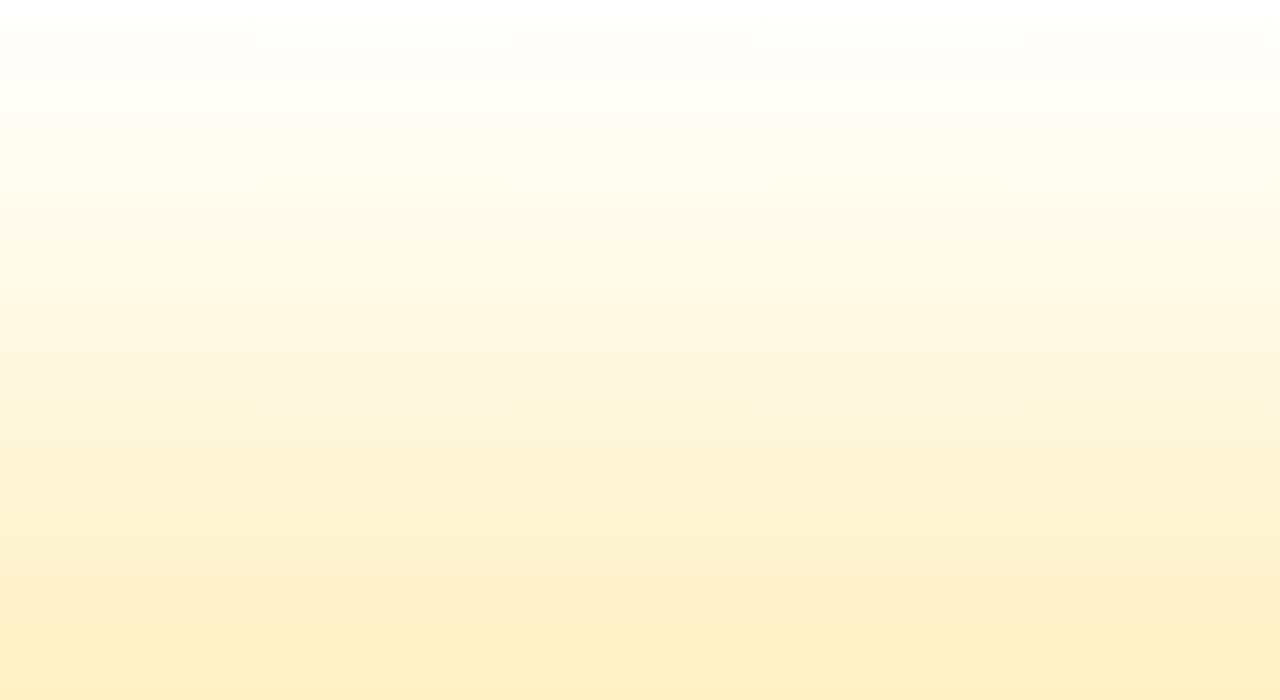
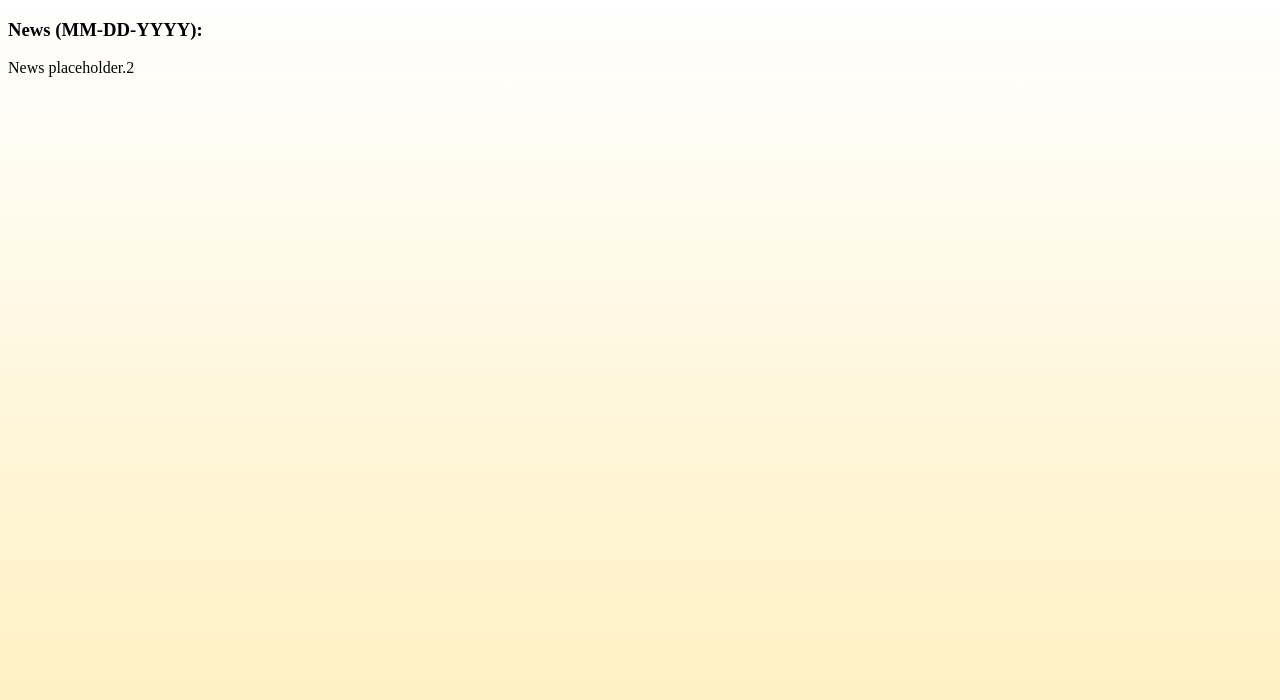
Before and after one commit to Yonkai/BBS, a Next.js app: page /news in a window 1280 px wide. Shown: the top 700 px of the page. Built offline with nearby package versions, Linux system fonts and the light colour scheme.

Commit message:
Added more placeholder text for settings and news pages.

```diff
--- a/pages/news.js
+++ b/pages/news.js
@@ -12,6 +12,8 @@ export default () => (
       <meta name="viewport" content="minimum-scale=1, initial-scale=1, width=device-width, shrink-to-fit=no">
       </meta>
     </Head>
+    <h3>News (MM-DD-YYYY):</h3>
+    <p>News placeholder.2</p>
 
     <style jsx global>{`
       html {
--- a/pages/settings.js
+++ b/pages/settings.js
@@ -12,6 +12,8 @@ export default () => (
       <meta name="viewport" content="minimum-scale=1, initial-scale=1, width=device-width, shrink-to-fit=no">
       </meta>
     </Head>
+    <h3>Settings:</h3>
+    <p>placeholder</p>
 
     <style jsx global>{`
       html {
```
